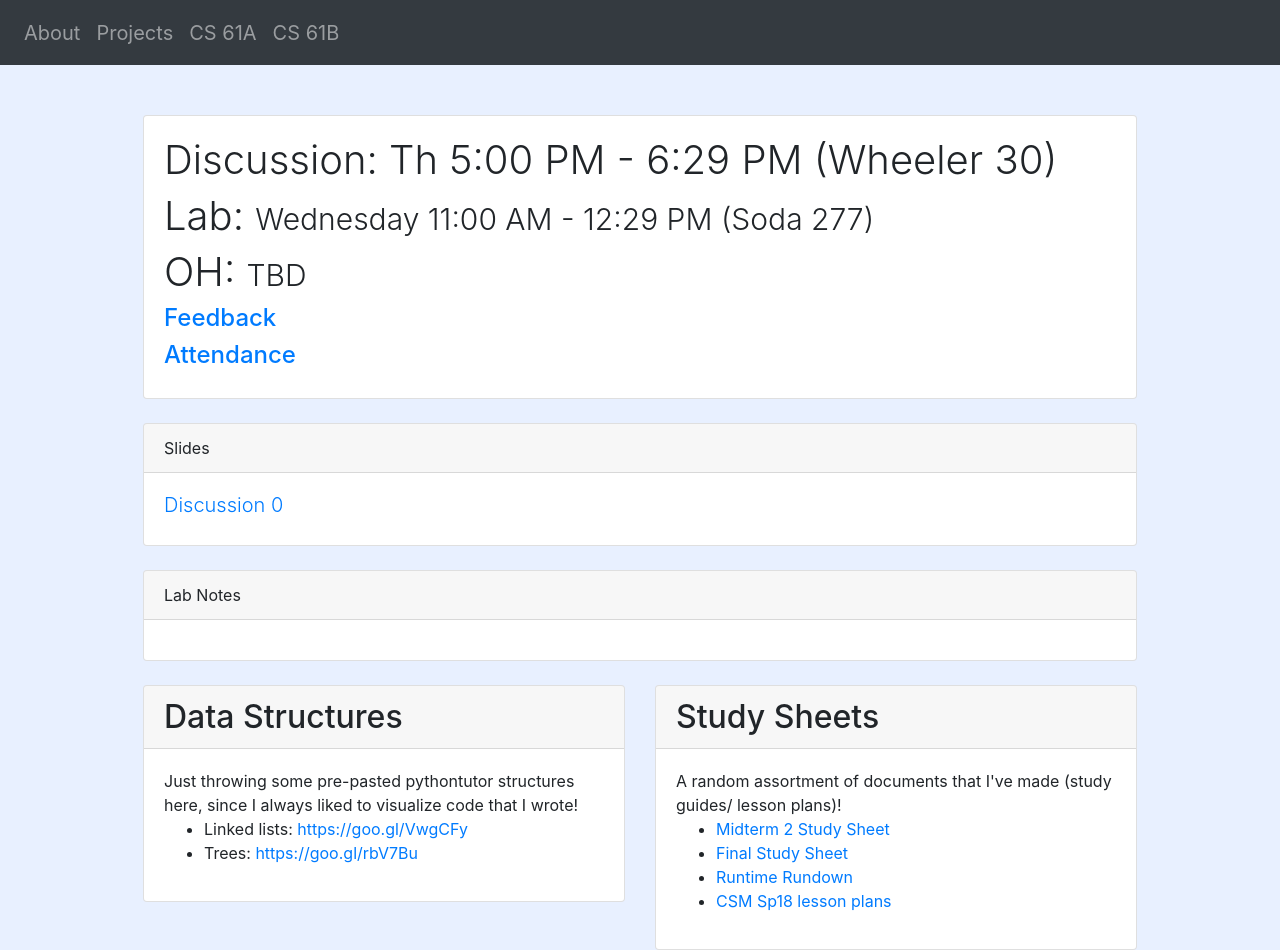
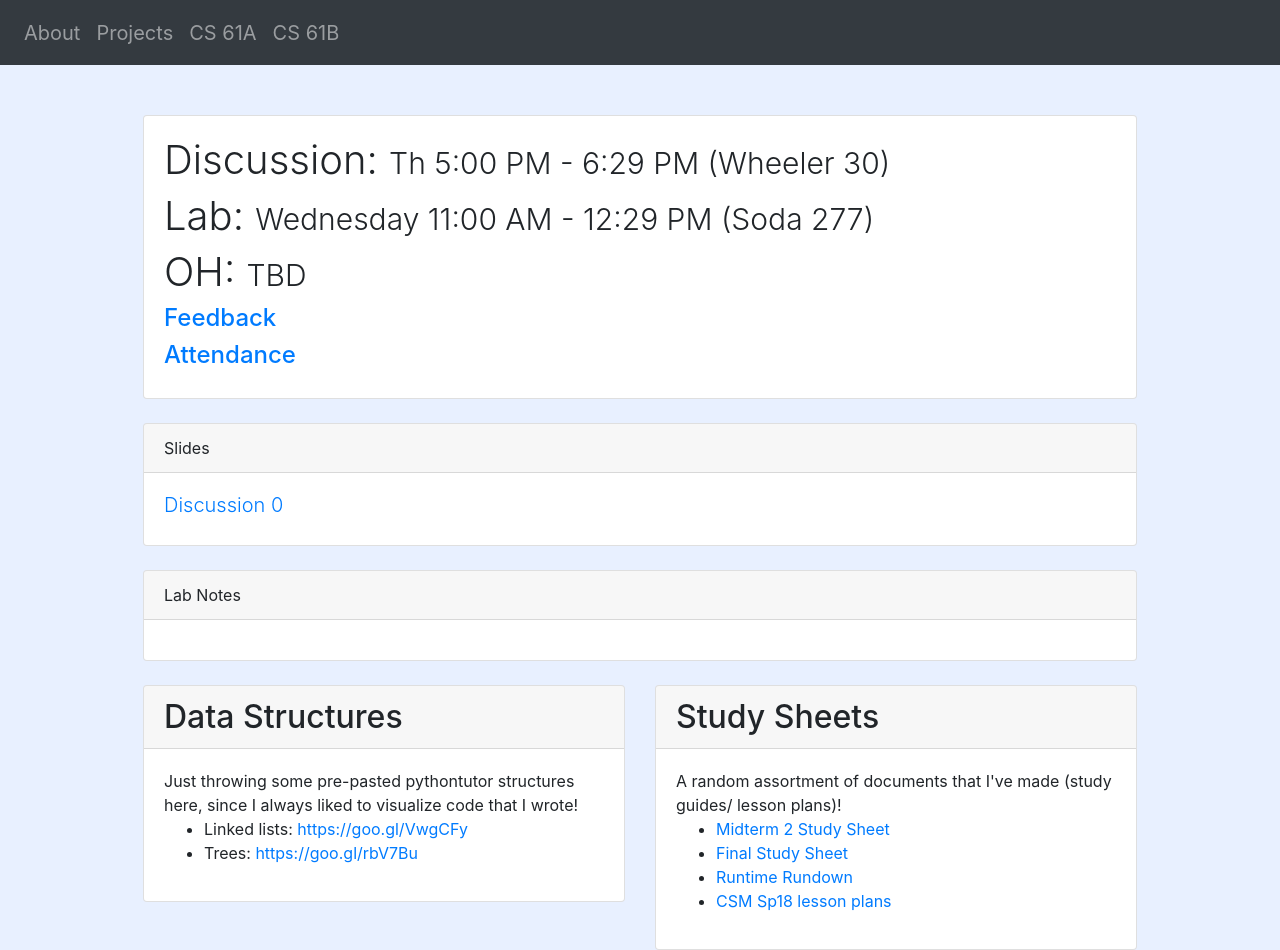
Before and after one commit to catherinecang/catherinecang.github.io, a plain HTML site: page cs61a.html in a window 1280 px wide. Drawn offline with nearby package versions, Linux system fonts and the light colour scheme.

Commit message:
oops pt2

```diff
--- a/cs61a.html
+++ b/cs61a.html
@@ -21,7 +21,7 @@
 	<div class="container mx-auto" style="width: 80%; margin-top:50px;">
 		<div class="card">
 			<div class="card-body">
-			<h3 class="display-4" style="font-size:40px;"> Discussion: <a style="font-size: 30px;"> </a> Th 5:00 PM - 6:29 PM (Wheeler 30)</h3>
+			<h3 class="display-4" style="font-size:40px;"> Discussion: <a style="font-size: 30px;"> Th 5:00 PM - 6:29 PM (Wheeler 30) </a> </h3>
 			<h3 class="display-4" style="font-size:40px;"> Lab: <a style="font-size: 30px;"> Wednesday 11:00 AM - 12:29 PM (Soda 277)</a> </h3>
 			<h3 class="display-4" style="font-size:40px;"> OH: <a style="font-size: 30px;"> TBD </a> </h3>
 			<h4> <a href = " https://goo.gl/forms/PxOsiqhGrm3bJR6M2"> Feedback </a></h4>
```
